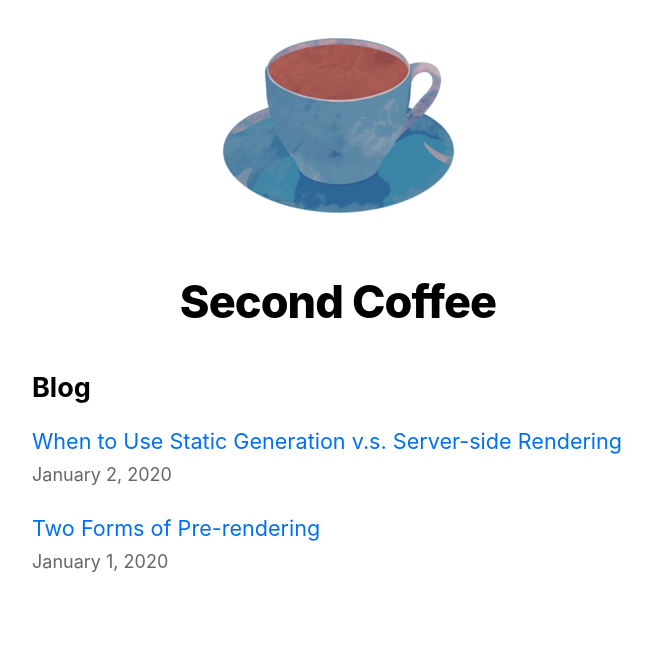
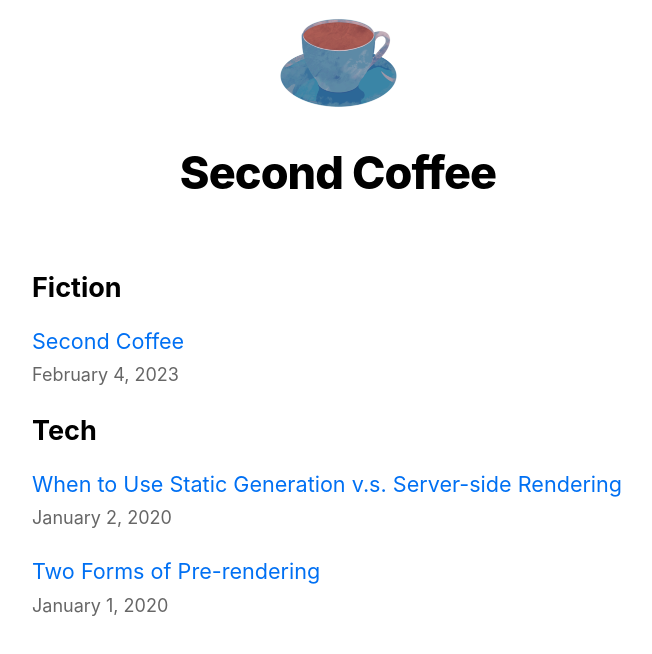
Before and after one commit to shoerust/second-coffee, a Next.js app: page / in a window 1280 px wide. Shown: the top 654 px of the page, without its empty margins (302-954 px from the left). Built offline with nearby package versions, Linux system fonts and the light colour scheme.

Commit message:
fiction and tech sections

```diff
--- a/components/homeCoffee.js
+++ b/components/homeCoffee.js
@@ -10,7 +10,7 @@ const HomeCoffee = props => {
     const frameCount = 32;
     const frameCountWidth = 16;
     const frameCountHeight = 2;
-    const scaleFactor = 1;
+    const scaleFactor = 2;
     const spriteWidth = 257;
     const spriteHeight = 257;
     const spriteSheet = "/images/sprites.png";
@@ -50,6 +50,7 @@ const HomeCoffee = props => {
         img.onload = () => {
             draw(context, img);
         };
+        draw(context, img); //required to avoid flickering in Safari
     }, [frameNumber]);
 
     return <canvas ref={canvasRef} {...props} />
--- a/components/layout.module.css
+++ b/components/layout.module.css
@@ -17,7 +17,7 @@
   }
 
   .homeMain {
-    margin-top: 350px;
+    margin-top: 250px;
   }
 
   .secondaryMain {
--- /dev/null
+++ b/fiction/second-coffee.md
@@ -0,0 +1,37 @@
+---
+title: 'Second Coffee'
+date: '2023-02-04'
+---
+
+“Hudson, screen 2 off.”
+
+The lighting of Ray’s face adjusts slightly as the harsh glow of the news program on the screen in front of him disappears. The rain outside falls heavier.
+
+He sighs. A fire burns softly in the corner, leaving the remaining illumination of the room with a warm finish. The walls, lined with black screens and books, begin to feel as though they’re moving; closing in on a room that was once welcoming and spacious, but now feels conducive to the worst symptoms of claustrophobia.
+
+Ray closes his eyes and leans back in his armchair, focusing on the sound of the water hitting the tiles outside. A few moments pass and he opens his eyes. With the aide of his walking stick he lifts himself from the chair and slowly makes his way to the kitchen.
+
+“Hudson, coffee.”
+
+The coffee machine powers to life and begins the brewing process. Ray leans against the bench and watches the clouds get ever darker through the window above the sink. A soft purr breaks his reverie. He turns to see Pixel walk across the countertop towards him.
+
+“I’m sorry, old friend. I’m sorry about us”, he mutters softly, delicately brushing his fingers along the cat’s neck. Pixel purrs again, blinking in satisfaction and moving closer. Ray continues petting her while gazing back out at the storm.
+
+The coffee machine beeps to signal completion and Ray removes the mug from holder.
+“I guess we have to make the most of it.”
+
+Pixel follows Ray back in to the sitting room where he takes a seat at his writing desk in the corner. The window above the desk shows the same view from the kitchen; a perfect storm over rolling hills and forest. Lightning flashes in the distance.
+
+Pixel deftly manouvers up onto the desk and finds her usual place on a folded blanket in the rightmost corner. Another purr of satisfaction. Ray smiles and takes a sip.
+
+He puts the mug down and opens the bottom draw of the desk. He removes a few candles and a box of matches, setting each around the desk and lighting them with a cupped hand. Pixel, seemingly used to this activity, is unperturbed by the flames.
+
+Ray places the lighter back in the draw and takes another sip from his mug. As if on cue, the power to the house suddenly ceases and anything not illuminated by fire is plunged into darkness. Pixel raises her head in anticipation for a few moments. Sensing no immediate danger and Ray’s continued presence, she relaxes back to her original position. Ray, unsurprised by the power outage, leans further forward, elbows on table, mug in hand, illuminated only by candles and the fire at the other end of the room. Watching the storm become ever stronger, he takes another sip.
+
+A soft glow appears on the horizon. Expanding and refracted by raindrops on the window, it looks like headlights of a car moving closer. Ray watches it closely as it expands to cover more area, gradually becoming warmer in colour. The storm rages on, hammering against the glass. He takes another sip, his mind drifting to the many eyes that would be watching what he is watching. The eyes that have watched it.
+
+The glow becomes brighter now, a direct light spanning the horizon. The clouds reflect the light, becoming somehow angrier against the mottled sky. Ray subconsiously moves his hand over to pet Pixel. She purrs again, warm and comfortable. He drinks the last of the coffee, savouring it’s flavour while gazing at the ever expanding light outside; it’s intensity now increasing rapidly. He sighs and turns to Pixel, smiling sadly.
+
+“Goodbye, old friend.”
+
+The light breaches the final hill and encompasses the house.
--- a/lib/posts.js
+++ b/lib/posts.js
@@ -4,9 +4,7 @@ import matter from 'gray-matter';
 import { remark } from 'remark';
 import html from 'remark-html';
 
-const postsDirectory = path.join(process.cwd(), 'posts');
-
-export function getSortedPostsData() {
+export function getSortedPostsData(postsDirectory) {
   // Get file names under /posts
   const fileNames = fs.readdirSync(postsDirectory);
   const allPostsData = fileNames.map((fileName) => {
@@ -36,7 +34,7 @@ export function getSortedPostsData() {
   });
 }
 
-export function getAllPostIds() {
+export function getAllPostIds(postsDirectory) {
     const fileNames = fs.readdirSync(postsDirectory);
 
     // Returns an array that looks like this:
@@ -61,7 +59,7 @@ export function getAllPostIds() {
     });
   }
 
-  export async function getPostData(id) {
+  export async function getPostData(postsDirectory, id) {
     const fullPath = path.join(postsDirectory, `${id}.md`);
     const fileContents = fs.readFileSync(fullPath, 'utf8');
 
--- a/pages/index.js
+++ b/pages/index.js
@@ -2,27 +2,42 @@ import Link from 'next/link';
 import Date from '../components/date';
 import Layout, { siteTitle } from '../components/layout';
 import utilStyles from '../styles/utils.module.css';
+import path from 'path';
 
 import { getSortedPostsData } from '../lib/posts';
 
 export async function getStaticProps() {
-  const allPostsData = getSortedPostsData();
+  const allTechPostsData = getSortedPostsData(path.join(process.cwd(), 'tech'));
+  const allFictionPostsData = getSortedPostsData(path.join(process.cwd(), 'fiction'));
   return {
     props: {
-      allPostsData,
+      allTechPostsData,
+      allFictionPostsData
     },
   };
 }
 
-export default function Home({ allPostsData }) {
+export default function Home({ allTechPostsData, allFictionPostsData }) {
   return (
     <Layout home>
       <section className={`${utilStyles.headingMd} ${utilStyles.padding1px}`}>
-        <h2 className={utilStyles.headingLg}>Blog</h2>
+      <h2 className={utilStyles.headingLg}>Fiction</h2>
         <ul className={utilStyles.list}>
-          {allPostsData.map(({ id, date, title }) => (
+          {allFictionPostsData.map(({ id, date, title }) => (
             <li className={utilStyles.listItem} key={id}>
-              <Link href={`/posts/${id}`}>{title}</Link>
+              <Link href={`/fiction/${id}`}>{title}</Link>
+              <br />
+              <small className={utilStyles.lightText}>
+                <Date dateString={date} />
+              </small>
+            </li>
+          ))}
+        </ul>
+        <h2 className={utilStyles.headingLg}>Tech</h2>
+        <ul className={utilStyles.list}>
+          {allTechPostsData.map(({ id, date, title }) => (
+            <li className={utilStyles.listItem} key={id}>
+              <Link href={`/tech/${id}`}>{title}</Link>
               <br />
               <small className={utilStyles.lightText}>
                 <Date dateString={date} />
```
Also changed, not shown: pages/fiction/[id].js (added, +42 -0 lines), pages/tech/[id].js (renamed from pages/posts/[id].js, +6 -3 lines), tech/pre-rendering.md (renamed from posts/pre-rendering.md), tech/ssg-ssr.md (renamed from posts/ssg-ssr.md).
